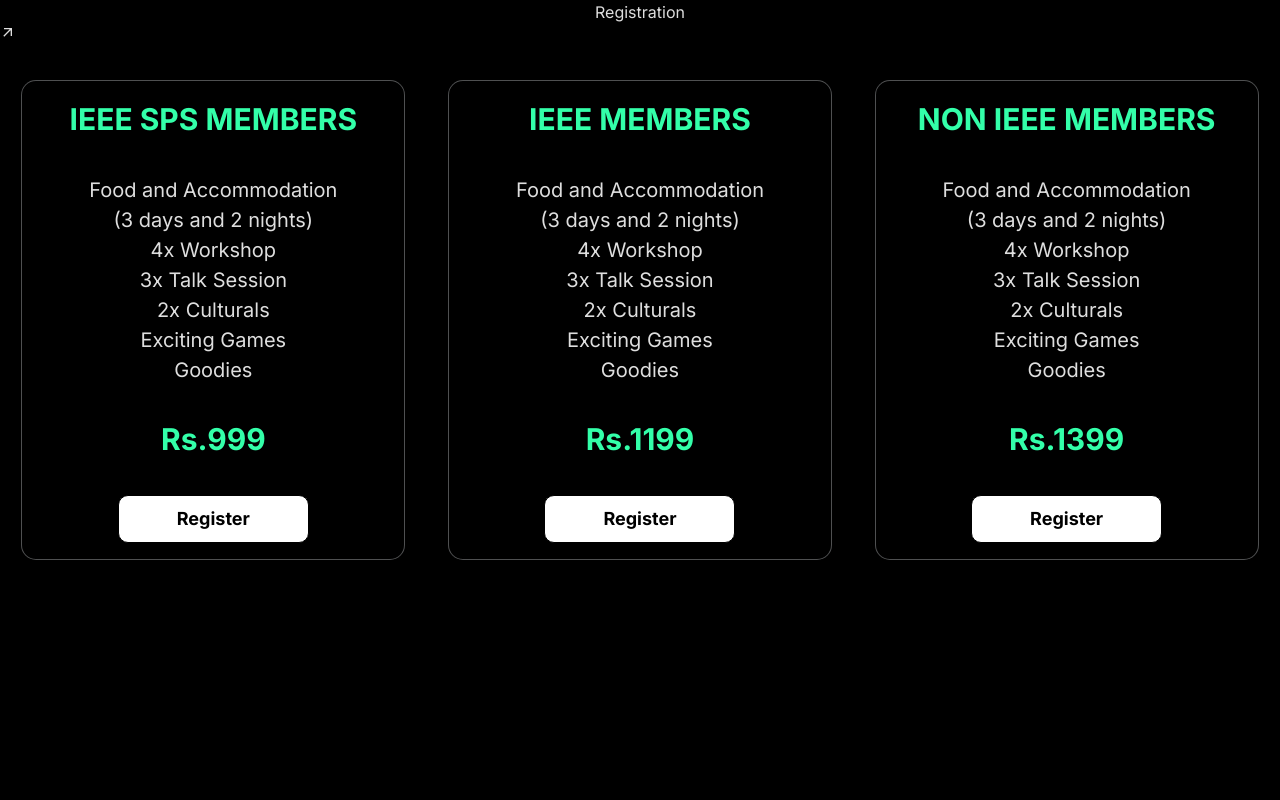
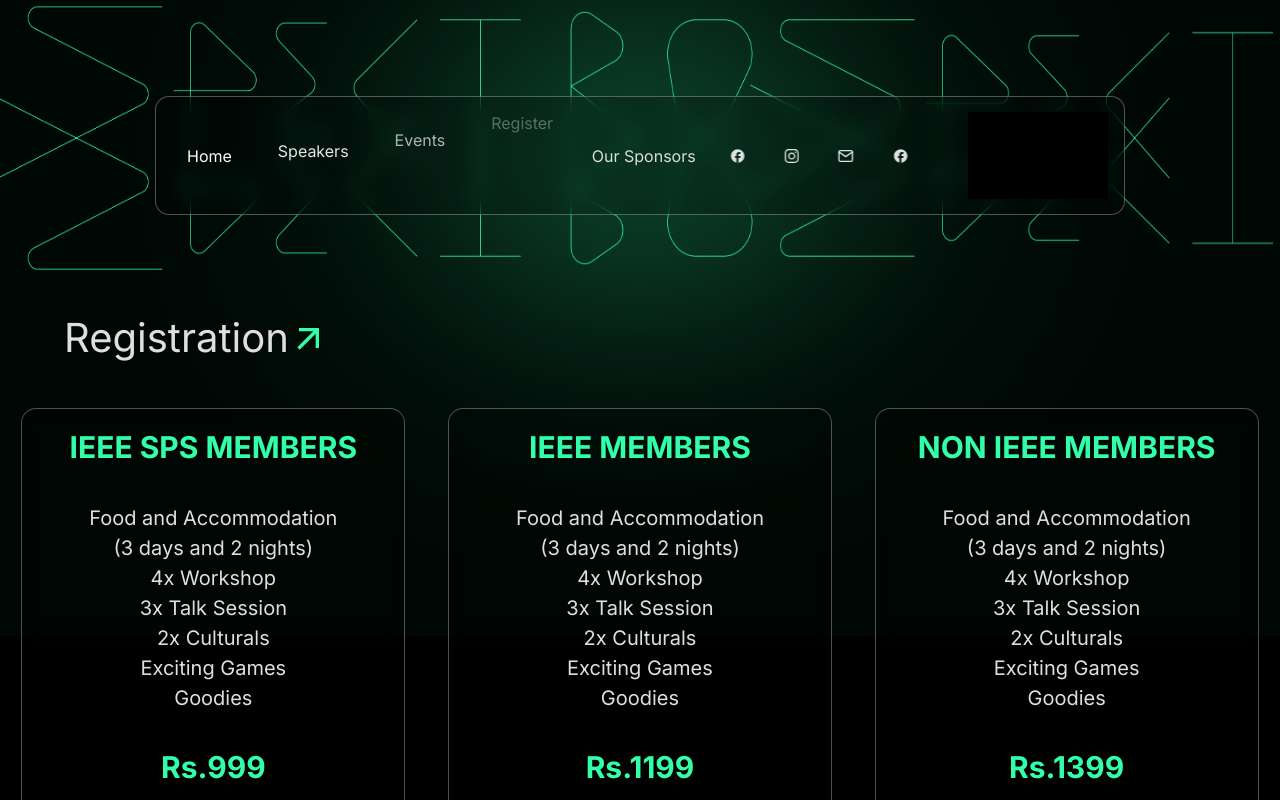
Before and after one commit to IEEE-FISAT-SB-WEBCOM/SpectroSpect-Main, a React (Vite) app in the folder frontend/: page /Registration in a window 1280 px wide. Shown: the top 800 px of the page. Built offline with nearby package versions, Linux system fonts and the light colour scheme.

Commit message:
Registration Pg

```diff
--- a/frontend/src/App.css
+++ b/frontend/src/App.css
@@ -265,3 +265,10 @@ h1{
 .regsitrationCard button:hover{
   transform: scale(1.05);
 }
+
+.headingRegistration{
+  display:flex;
+  font-size: 40px;
+  align-items: center;
+  /* justify-content: space-around; */
+}
--- a/frontend/src/components/Registration.jsx
+++ b/frontend/src/components/Registration.jsx
@@ -1,10 +1,26 @@
 import { MdArrowOutward } from "react-icons/md";
+import Navbar from "./navbar";
+import screen from "../assets/p1.png"
+import scrn from "../assets/p2.png"
+import Footer from "./footer";
+
 
 const Registration = () => {
     return(
+        <>
+        <img src={scrn} id="scrn"></img>
+        <img src={screen} id="screen"></img>
+            <Navbar/>
+
         <div>
-            <div>
-                <h1>Registration {<MdArrowOutward/>}</h1>
+            <br/>
+            <br/>
+            <br/>
+            <br/>
+
+            <div className="headingRegistration">
+                <h1 style={{marginLeft:window.innerHeight>window.innerWidth?"10vw":"5vw"}}>Registration</h1>
+                <MdArrowOutward style={{color:"#33FFA9"}}/>
             </div>
             <div style={{display:"flex",justifyContent:"space-around",alignItems:"center",flexDirection:window.innerHeight>window.innerWidth?"column":"row"}}>
                 <div className="regsitrationCard" style={{width:window.innerHeight>window.innerWidth?"80vw":"30vw"}}>
@@ -46,6 +62,8 @@ const Registration = () => {
                 </div>
             </div>
         </div>
+        <Footer/>
+        </>
     )
 }
 
```
